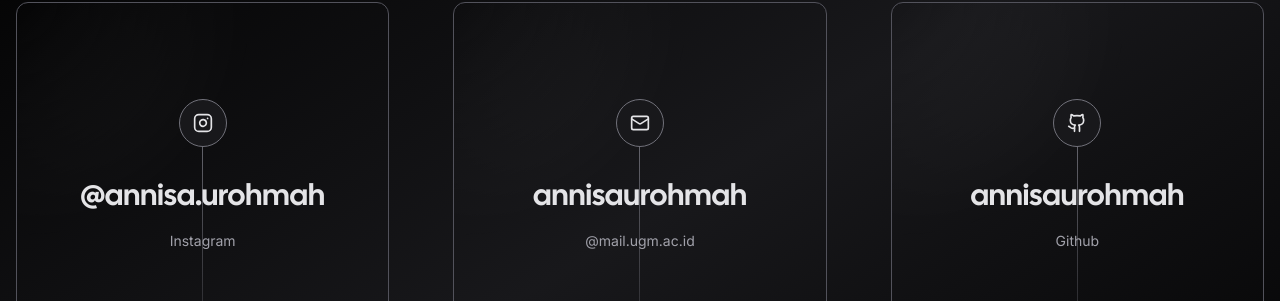
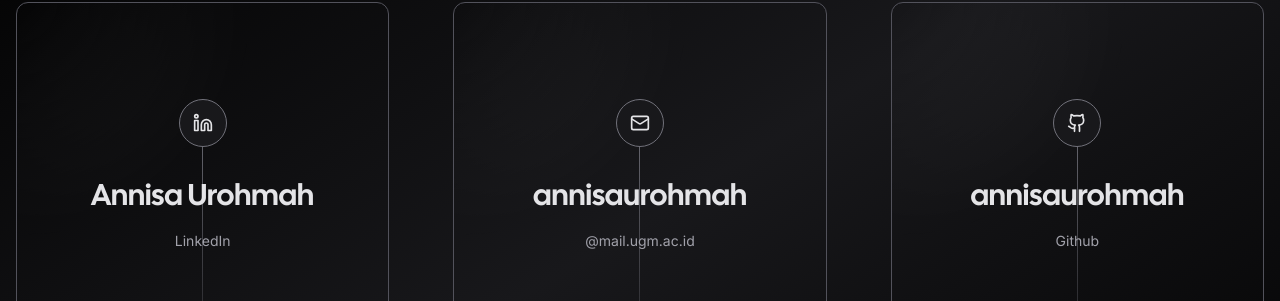
Before and after one commit to annisaurohmah/nextjs-portfolio, a Next.js app: page /contact in a window 1280 px wide. Shown: the part 177-478 px from the top of the page. Built offline with nearby package versions, Linux system fonts and the light colour scheme; no server answers; what tailwindcss-debug-screens would draw is missing.

Commit message:
almost done again 3

```diff
--- a/app/contact/page.tsx
+++ b/app/contact/page.tsx
@@ -1,15 +1,15 @@
 "use client";
-import { Github, Mail, Instagram } from "lucide-react";
+import { Github, Mail, Instagram, Linkedin } from "lucide-react";
 import Link from "next/link";
 import { Navigation } from "../components/nav";
 import { Card } from "../components/card";
 
 const socials = [
 	{
-		icon: <Instagram size={20} />,
-		href: "https://instagram.com/annisa.urohmah",
-		label: "Instagram",
-		handle: "@annisa.urohmah",
+		icon: <Linkedin size={20} />,
+		href: "https://www.linkedin.com/in/annisa-u-273a6a259/",
+		label: "LinkedIn",
+		handle: "Annisa Urohmah",
 	},
 	{
 		icon: <Mail size={20} />,
--- a/app/projects/[slug]/header.tsx
+++ b/app/projects/[slug]/header.tsx
@@ -1,5 +1,5 @@
 "use client";
-import { ArrowLeft, Eye, Github, Instagram, Twitter } from "lucide-react";
+import { ArrowLeft, Eye, Github, Instagram, Linkedin, Twitter } from "lucide-react";
 import Link from "next/link";
 import React, { useEffect, useRef, useState } from "react";
 
@@ -85,8 +85,8 @@
                 views
               )}
             </span>
-            <Link target="_blank" href="https://instagram.com/annisa.urohmah">
-              <Instagram
+            <Link target="_blank" href="https://www.linkedin.com/in/annisa-u-273a6a259/">
+              <Linkedin
                 className={`w-6 h-6 duration-200 hover:font-medium ${
                   isIntersecting
                     ? " text-zinc-400 hover:text-zinc-100"
```
